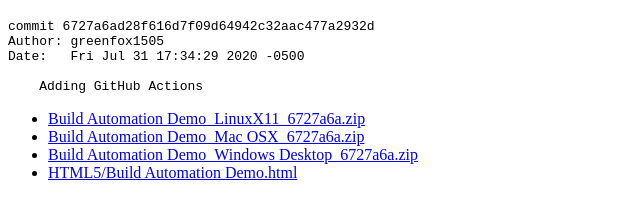
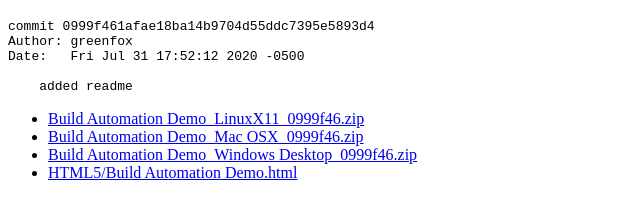
Before and after one commit to greenfox1505/Godot-Build-Automation, a plain HTML site: page index.html in a window 1280 px wide. Shown: the part 61-280 px from the top of the page, without its empty margins (0-640 px from the left). Drawn offline with Linux system fonts and the light colour scheme.

Commit message:
deploy: 0999f461afae18ba14b9704d55ddc7395e5893d4

```diff
--- a/index.html
+++ b/index.html
@@ -7,7 +7,7 @@
     <meta http-equiv="X-UA-Compatible" content="ie=edge">
     <script>
         let manifest = [
-"Build Automation Demo_LinuxX11_6727a6a.zip","Build Automation Demo_Mac OSX_6727a6a.zip","Build Automation Demo_Windows Desktop_6727a6a.zip","HTML5/Build Automation Demo.html"
+"Build Automation Demo_LinuxX11_0999f46.zip","Build Automation Demo_Mac OSX_0999f46.zip","Build Automation Demo_Windows Desktop_0999f46.zip","HTML5/Build Automation Demo.html"
 ]
         function generateEntries(data) {
             let list = document.getElementById("entriesList")
@@ -32,11 +32,11 @@
 </head>
 <body>
     <h1>Build Automation Demo</h1>
-    <pre>commit 6727a6ad28f616d7f09d64942c32aac477a2932d
-Author: greenfox1505 <RyanTLeverenz@gmail.com>
-Date:   Fri Jul 31 17:34:29 2020 -0500
+    <pre>commit 0999f461afae18ba14b9704d55ddc7395e5893d4
+Author: greenfox <ryantleverenz@gmail.com>
+Date:   Fri Jul 31 17:52:12 2020 -0500
 
-    Adding GitHub Actions</pre>
+    added readme</pre>
     <ul id="entriesList">
     </ul>
     <script>generateEntries(manifest)</script>
```
Also changed, not shown: 3 other files.
